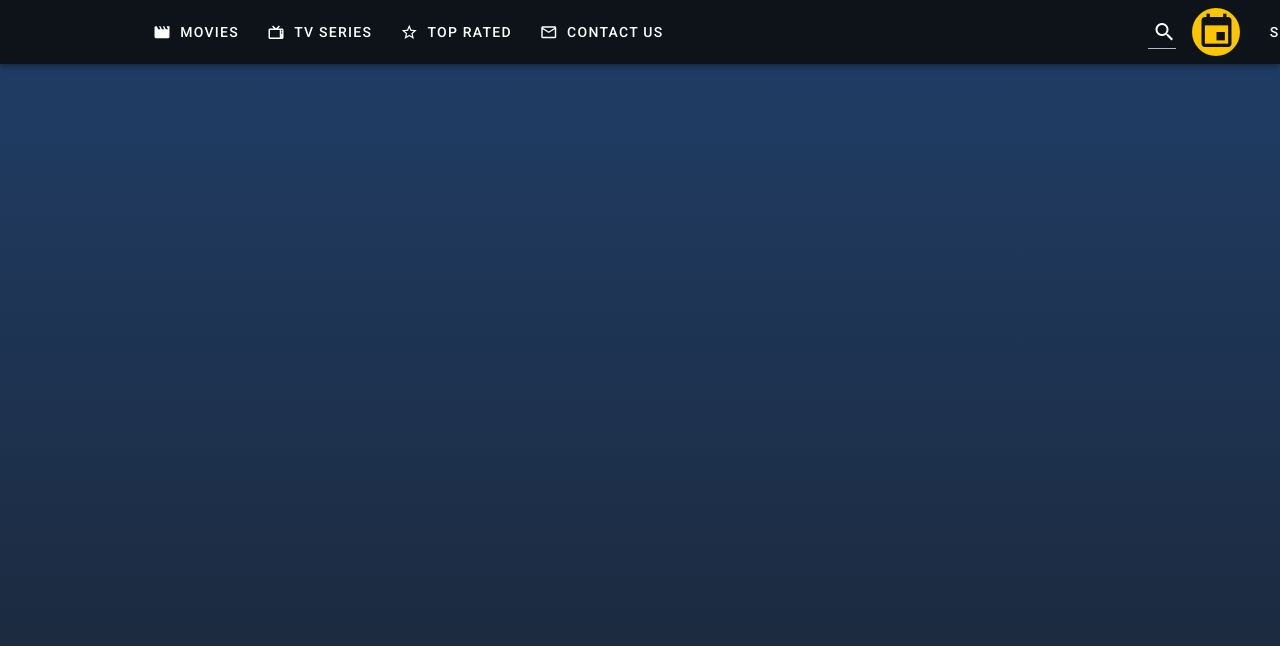
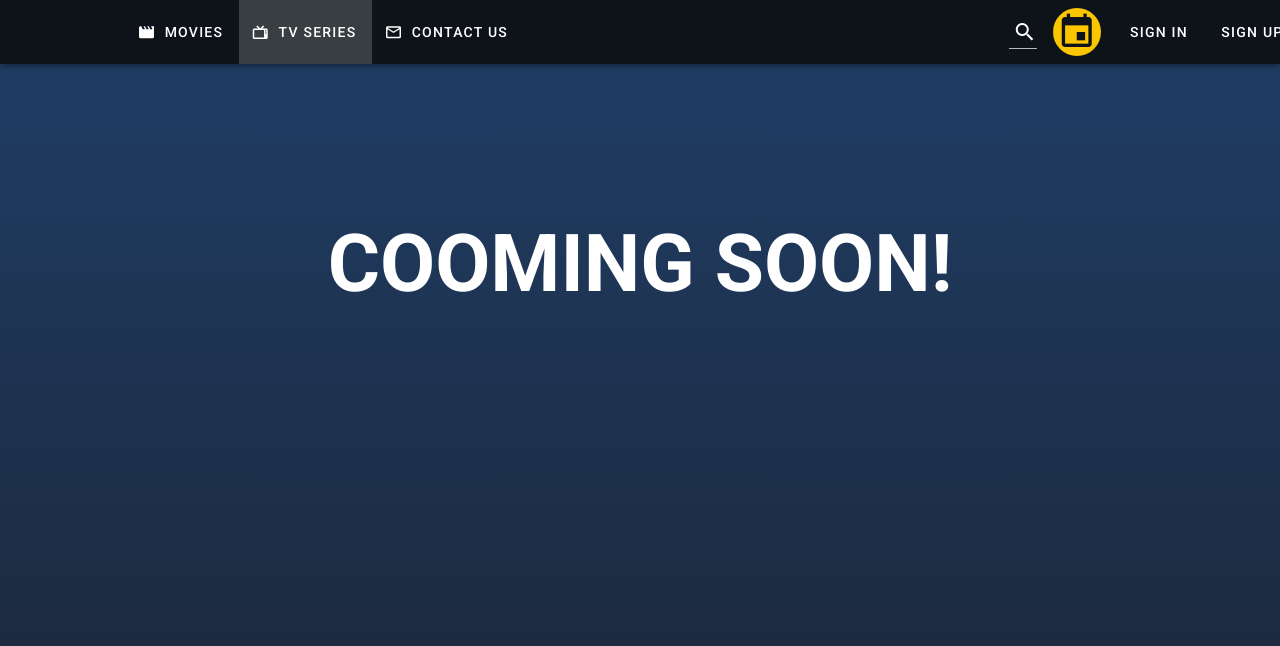
Before and after one commit to Need2Watch/N2W_Front, a Vue app: page /tvSeries in a window 1280 px wide. Shown: the top 646 px of the page. Built offline with nearby package versions, Linux system fonts and the light colour scheme; what vuesax would draw is missing.

Commit message:
Updated NavBar and removed Bungee

```diff
--- a/src/assets/styles/ContactUs.css
+++ b/src/assets/styles/ContactUs.css
@@ -1,5 +1,3 @@
-@import url('https://fonts.googleapis.com/css2?family=Bungee&display=swap');
-
 .contactUsMainDiv {
   width: 100%;
   height: 100%;
@@ -11,22 +9,24 @@
   overflow: hidden;
 }
 
-.formDiv{
+.formDiv {
   width: 40%;
-    float:left;
+  float: left;
 }
 
 .socialDiv {
-    float:left;
+  float: left;
   margin-top: 100px;
 }
 
 .socialNetwork {
-    margin:50px;
+  margin: 50px;
 }
 
-.socialNetworkText{
-    margin-left:10px;
-    font-family: 'Bungee', cursive;
-    font-size: xx-large;
+.socialNetworkText {
+  margin-left: 10px;
+  font-size: 2rem;
+  text-align: center;
+  text-transform: uppercase;
+  font-weight: bold;
 }
--- a/src/assets/styles/ContactUsSuccess.css
+++ b/src/assets/styles/ContactUsSuccess.css
@@ -1,5 +1,3 @@
-@import url('https://fonts.googleapis.com/css2?family=Bungee&display=swap');
-
 .contactUsSuccessMainDiv {
   width: 100%;
   height: 100%;
@@ -15,10 +13,11 @@
 }
 
 .tittleSuccess {
-    font-family: 'Bungee', cursive;
-    font-size: xx-large;
-    text-align:center;
+  font-size: 4rem;
+  text-align: center;
   line-height: 200%;
+  text-transform: uppercase;
+  font-weight: bold;
 }
 
 .spanSuccess {
--- a/src/assets/styles/N2wContactUsForm.css
+++ b/src/assets/styles/N2wContactUsForm.css
@@ -1,14 +1,15 @@
 @import url('https://fonts.googleapis.com/css2?family=Bungee&display=swap');
 
 .contactUsForm {
-    text-align:center;
+  text-align: center;
   margin: 50px;
 }
 
 .tittle {
-    font-family: 'Bungee', cursive;
-    font-size: xx-large;
-    text-align:center
+  font-size: 3rem;
+  text-align: center;
+  text-transform: uppercase;
+  font-weight: bold;
 }
 
 .textInputs {
@@ -23,7 +24,7 @@
   background-color: white;
 }
 
-input[type=submit] {
+input[type='submit'] {
   width: 80%;
   font-family: 'Bungee', cursive;
   color: #1b2636;
@@ -37,11 +38,11 @@ input[type=submit] {
   cursor: pointer;
 }
 
-input[type=submit]:hover {
+input[type='submit']:hover {
   background-color: #facb1c;
 }
 
-input[type=checkbox] {
+input[type='checkbox'] {
   cursor: pointer;
 }
 
--- /dev/null
+++ b/src/assets/styles/TvSeries.css
@@ -0,0 +1,13 @@
+.comingSoon {
+  display: flex;
+  align-items: center;
+  justify-content: center;
+}
+
+.comingSoonText {
+  font-weight: bold;
+  font-size: 5rem;
+  text-align: center;
+  line-height: 500%;
+  text-transform: uppercase;
+}
--- a/src/components/N2wNavBar.vue
+++ b/src/components/N2wNavBar.vue
@@ -111,13 +111,14 @@ export default {
   },
   data() {
     return {
-      userAvatarURL:
-        'https://es.gravatar.com/userimage/148655767/f61f068eaac5470225f8923c99de0778.jpg?size=400',
       sidebar: false,
       menuItems: [
-        { title: 'Movies', path: '/movie', icon: 'mdi-movie' },
-        { title: 'TV Series', path: '/', icon: 'mdi-television-classic' },
-        { title: 'Top Rated', path: '/search', icon: 'mdi-star-outline' },
+        { title: 'Movies', path: '/', icon: 'mdi-movie' },
+        {
+          title: 'TV Series',
+          path: '/tvSeries',
+          icon: 'mdi-television-classic',
+        },
         { title: 'Contact Us', path: '/contactUs', icon: 'mdi-email-outline' },
       ],
       sidebarItems: [
@@ -136,7 +137,17 @@ export default {
   },
   methods: {
     logOut() {
-      let user = {};
+      let user = {
+        firstName: '',
+        lastName: '',
+        username: '',
+        email: '',
+        password: '',
+        user_id: '',
+        country: '',
+        city: '',
+        profilePicture: '',
+      };
       this.$store.commit('loadUser', user);
     },
   },
--- a/src/router/index.js
+++ b/src/router/index.js
@@ -1,14 +1,14 @@
-import Vue from 'vue'
-import VueRouter from 'vue-router'
-import Home from '../views/Home.vue'
+import Vue from 'vue';
+import VueRouter from 'vue-router';
+import Home from '../views/Home.vue';
 
-Vue.use(VueRouter)
+Vue.use(VueRouter);
 
 const routes = [
   {
     path: '/',
     name: 'Home',
-    component: Home
+    component: Home,
   },
   {
     path: '/search',
@@ -16,7 +16,8 @@ const routes = [
     // route level code-splitting
     // this generates a separate chunk (about.[hash].js) for this route
     // which is lazy-loaded when the route is visited.
-    component: () => import(/* webpackChunkName: "about" */ '../views/Search.vue')
+    component: () =>
+      import(/* webpackChunkName: "about" */ '../views/Search.vue'),
   },
   {
     path: '/signUp',
@@ -24,7 +25,8 @@ const routes = [
     // route level code-splitting
     // this generates a separate chunk (about.[hash].js) for this route
     // which is lazy-loaded when the route is visited.
-    component: () => import(/* webpackChunkName: "about" */ '../views/SignUp.vue')
+    component: () =>
+      import(/* webpackChunkName: "about" */ '../views/SignUp.vue'),
   },
   {
     path: '/signIn',
@@ -32,7 +34,17 @@ const routes = [
     // route level code-splitting
     // this generates a separate chunk (about.[hash].js) for this route
     // which is lazy-loaded when the route is visited.
-    component: () => import(/* webpackChunkName: "about" */ '../views/SignIn.vue')
+    component: () =>
+      import(/* webpackChunkName: "about" */ '../views/SignIn.vue'),
+  },
+  {
+    path: '/contactUsSuccess',
+    name: 'ContactUsSuccess',
+    // route level code-splitting
+    // this generates a separate chunk (about.[hash].js) for this route
+    // which is lazy-loaded when the route is visited.
+    component: () =>
+      import(/* webpackChunkName: "about" */ '../views/ContactUsSuccess.vue'),
   },
   {
     path: '/contactUs',
@@ -40,29 +52,39 @@ const routes = [
     // route level code-splitting
     // this generates a separate chunk (about.[hash].js) for this route
     // which is lazy-loaded when the route is visited.
-    component: () => import(/* webpackChunkName: "about" */ '../views/ContactUs.vue')
+    component: () =>
+      import(/* webpackChunkName: "about" */ '../views/ContactUs.vue'),
   },
   {
     path: '/calendar',
     name: 'Calendar',
-    component: () => import(/* webpackChunkName: "about" */ '../views/Calendar.vue')
+    component: () =>
+      import(/* webpackChunkName: "about" */ '../views/Calendar.vue'),
   },
   {
     path: '/movie',
     name: 'Movie',
-    component: () => import(/* webpackChunkName: "about" */ '../views/Movie.vue')
+    component: () =>
+      import(/* webpackChunkName: "about" */ '../views/Movie.vue'),
   },
   {
     path: '/profile',
     name: 'Profile',
-    component: () => import(/* webpackChunkName: "about" */ '../views/Profile.vue')
+    component: () =>
+      import(/* webpackChunkName: "about" */ '../views/Profile.vue'),
   },
-]
+  {
+    path: '/tvSeries',
+    name: 'TvSeries',
+    component: () =>
+      import(/* webpackChunkName: "about" */ '../views/TvSeries.vue'),
+  },
+];
 
 const router = new VueRouter({
   mode: 'history',
   base: process.env.BASE_URL,
-  routes
-})
+  routes,
+});
 
-export default router
+export default router;
--- a/src/views/ContactUsSuccess.vue
+++ b/src/views/ContactUsSuccess.vue
@@ -1,11 +1,10 @@
 <template>
-  <div class="contactUsSuccessMainDiv" >
-  <div class="spanSuccess">
-    <p class="tittleSuccess"> YOU'VE CONTACTED US SUCCESSFULYLY!</p>
-    <p class="tittleSuccess"> WE'LL SEND A SUPERHERO TO YOU SOON</p>
-    <p class="tittleSuccess"> THANKS FOR USING NEED2WATCH!</p>
-  </div>
-
+  <div class="contactUsSuccessMainDiv">
+    <div class="spanSuccess">
+      <p class="tittleSuccess">YOU'VE CONTACTED US SUCCESSFULLY!</p>
+      <p class="tittleSuccess">WE'LL SEND A SUPERHERO TO YOU SOON</p>
+      <p class="tittleSuccess">THANKS FOR USING NEED2WATCH!</p>
+    </div>
   </div>
 </template>
 
--- /dev/null
+++ b/src/views/TvSeries.vue
@@ -0,0 +1,13 @@
+<template>
+  <div class="comingSoon">
+    <p class="comingSoonText">COOMING SOON!</p>
+  </div>
+</template>
+<script>
+export default {
+  name: 'TvSeries',
+};
+</script>
+<style scoped>
+@import '../assets/styles/TvSeries.css';
+</style>
```
Lines whose indentation alone changed are shown as unchanged.
